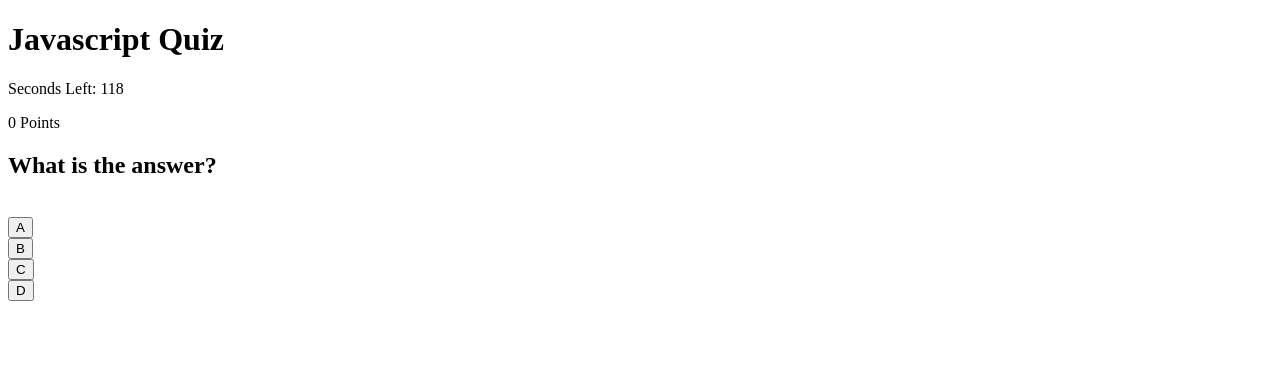
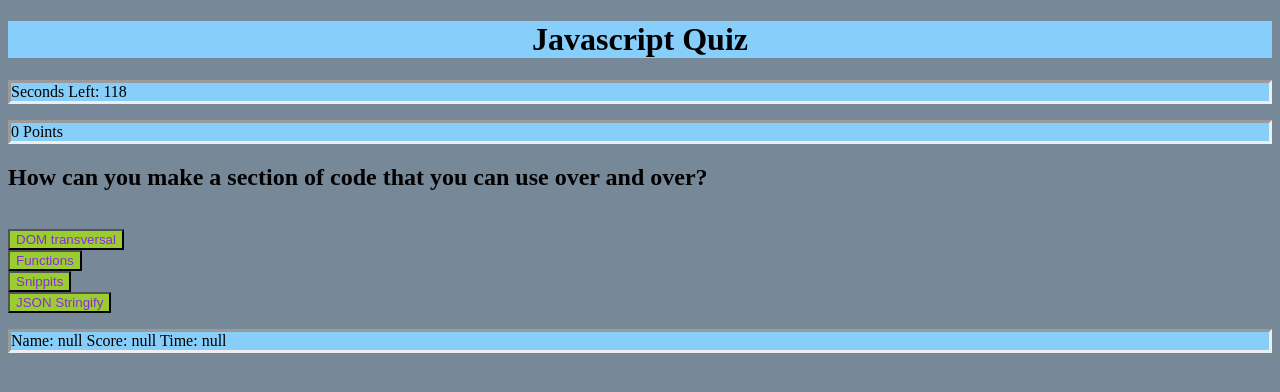
Before and after one commit to devonp702/jsQuiz, a plain HTML site: page index.html in a window 1280 px wide. Both pictures are taken after a click on the button "Start". Drawn offline with Linux system fonts and the light colour scheme.

Commit message:
Final testing edition

```diff
--- a/index.html
+++ b/index.html
@@ -1,9 +1,10 @@
 <!DOCTYPE html>
 <html lang="en">
 <head>
+  <link rel="stylesheet" href="style.css">
   <meta charset="UTF-8">
   <meta name="viewport" content="width=device-width, initial-scale=1.0">
-  <title>Document</title>
+  <title>Javascript Quiz</title>
 </head>
 <body>
   <h1>Javascript Quiz</h1>
@@ -11,6 +12,7 @@
   <p id="score"></p>
   <div id="display"></div>
   <button id="start">Start</button>
+  <p id="oldScore"></p>
   <script src="script.js"></script>
 </body>
 </html>
--- a/script.js
+++ b/script.js
@@ -5,14 +5,22 @@ var qidx = null; // quiz index number
 var startBtn = document.querySelector("#start"); //get the start button
 var timeLeft = 120; // 2 mins to play
 var timeElement = document.getElementById("time"); // display timer
+var display = document.getElementById("display"); //display controls location of interactive area
+var gameOn = true;
+var uTime = null;
+var uScore = null;
+var oldScoreHome = document.querySelector("#oldScore");
+var oScore = localStorage.getItem("score");
+var oName = localStorage.getItem("name");
+var oTime = localStorage.getItem("time");
 
 // library of code question objects
 var quizLib = [{ // access a question with quizLib[number], op is option and will be a button, c is the correct answer's child address
-    question: "What is the answer?",
-    op1: "A",
-    op2: "B",
-    op3: "C",
-    op4: "D",
+    question: "How can you make a section of code that you can use over and over?",
+    op1: "DOM transversal",
+    op2: "Functions",
+    op3: "Snippits",
+    op4: "JSON Stringify",
     c: "4"
   },
   {
@@ -22,6 +30,70 @@ var quizLib = [{ // access a question with quizLib[number], op is option and wil
     op3: "Document Object Model",
     op4: "Direct Office Model",
     c: "6"
+  },
+  {
+    question: "What can you use to change the html?",
+    op1: ".innerHTML",
+    op2: ".textContent",
+    op3: ".edit",
+    op4: ".changeHTML",
+    c: "2"
+  },
+  {
+    question: "JSON stands for...",
+    op1: "Just Send Over Nachos",
+    op2: "Javascript Office node",
+    op3: "Java Style Ownership Node",
+    op4: "JavaScript Object Notation",
+    c: "8"
+  },
+  {
+    question: "Javascript is...",
+    op1: "the most popular computer programming language.",
+    op2: "also called ECMAScript.",
+    op3: "not really used in web development.",
+    op4: "the same as Java",
+    c: "4"
+  },
+  {
+    question: "Where in the HTML do we put the Javascript?",
+    op1: "<link>",
+    op2: "<script>",
+    op3: "<java>",
+    op4: "<head>",
+    c: "4"
+  },
+  {
+    question: "what does the alert function do?",
+    op1: "Makes the page flash.",
+    op2: "Event handler for catching variables",
+    op3: "Displays text in a pop up.",
+    op4: "Repeats a function.",
+    c: "6"
+  },
+  {
+    question: "Which will give a value of true?",
+    op1: "x !== 'true'",
+    op2: "5 > 2",
+    op3: "i++",
+    op4: "12 < 6",
+    c: "4"
+  },
+  {
+    question: "what will start a valid for loop?",
+    op1: "for (i=0; i<10; i++)",
+    op2: "for (i=0; i>4; i++)",
+    op3: "for (i in array)",
+    op4: "for (i=10, i+2, i in team)",
+    c: "2"
+  },
+  {
+    question: "How do you write a comment in Javascript?",
+    op1: "// like this",
+    op2: "'like this'",
+    op3: "<!--like this-->",
+    op4: "***like this***",
+    c: "2"
   }
 ];
 
@@ -31,8 +103,10 @@ function setTimer() {
   var timer = setInterval(function () {
     timeLeft--;
     timeElement.textContent = "Seconds Left: " + timeLeft;
-
-    if (timeLeft === 0) {
+    if (gameOn == false) {
+      clearInterval(timer);
+    }
+    if (timeLeft === 0) { //force game over if timer gets to zero
       clearInterval(timer);
       gameOver();
     }
@@ -40,21 +114,19 @@ function setTimer() {
 }
 
 // function to display question and content
-var display = document.getElementById("display");
-
 function displayText(num) {
   var show = quizLib[num];
-  display.innerHTML = "<h2></h2><br><button></button><br><button></button><br><button></button><br><button></button>";
-  display.childNodes[0].textContent = show.question;
+  display.innerHTML = "<h2></h2></br><button></button></br><button></button></br><button></button></br><button></button>";
+  display.childNodes[0].textContent = show.question; // fill in the blanks
   display.childNodes[2].textContent = show.op1;
   display.childNodes[4].textContent = show.op2;
   display.childNodes[6].textContent = show.op3;
   display.childNodes[8].textContent = show.op4;
-  display.childNodes[2].setAttribute("data-correct", "false");
+  display.childNodes[2].setAttribute("data-correct", "false"); //set all answers false
   display.childNodes[4].setAttribute("data-correct", "false");
   display.childNodes[6].setAttribute("data-correct", "false");
   display.childNodes[8].setAttribute("data-correct", "false");
-  display.children[show.c].setAttribute("data-correct", "true");
+  display.children[show.c].setAttribute("data-correct", "true"); // set right answer true
 }
 // answer a question incorrectly THEN time is subtracted from the clock >  if (correct) add point
 function getNext() { //handles question flow and ends the game after last question
@@ -74,13 +146,17 @@ function addPoints() { //takes care of point display and management
 
 // WHEN all questions are answered or the timer reaches 0 THEN the game is over AND I can save my initials and score combine into function
 function gameOver() {
-  display.textContent = "Game Over";
-  //save stuff here
+  uTime = timeLeft;
+  uScore = points;
+  gameOn = false;
+  display.innerHTML = "<h2>Game Over</h2></br><p>You got " + uScore + " points, with " + uTime + " seconds left. Save as your best score? First Name:</p><input id='name' type='text'></input><button id='submit'>Yes</button><p>Type your first name, and hit Save, Refresh to see below!</p>";
 }
 
 //main code body here
 startBtn.addEventListener("click", startQuiz); // when click start button do startQuiz function
 pointDisplay.textContent = points + " Points";
+oldScoreHome.textContent = "Name: " + oName + " Score: " + oScore + " Time: " + oTime;
+
 
 function startQuiz() { //things that happen when start button is clicked
   startBtn.style.display = "none"; // hide the now useless button
@@ -91,12 +167,17 @@ function startQuiz() { //things that happen when start button is clicked
   // the magic where all the clicks in the game take place
   display.addEventListener("click", function (e) {
     e.preventDefault
-    if (e.target.matches("button")) {
-      if (e.target.getAttribute("data-correct") == "true") {
+    if (e.target.matches("button")) { //when you click a button
+      if (e.target.getAttribute("data-correct") == "true") { // if you get it right, run add points func
         addPoints();
-      } else {
-        console.log("wrong");
+      } else if (e.target.getAttribute("data-correct") == "false") { // if you get it wrong, -10 seconds
+        timeLeft -= 10;
         getNext();
+      } else if (e.target.getAttribute("id") == "submit") { //to save your score to localStorage
+        localStorage.setItem("time", uTime);
+        localStorage.setItem("score", uScore);
+        var uName = document.getElementById("name").value;
+        localStorage.setItem("name", uName);
       }
     }
   });
--- a/style.css
+++ b/style.css
@@ -0,0 +1,19 @@
+h1 {
+  background-color: lightskyblue;
+  text-align: center;
+}
+
+body {
+  background-color: lightslategrey;
+}
+
+button {
+  color: blueviolet;
+  background-color: yellowgreen;
+}
+
+p {
+  background-color: lightskyblue;
+  border-style: inset;
+  border-width: 3px;
+}
```
Also changed, not shown: 1 other file.
